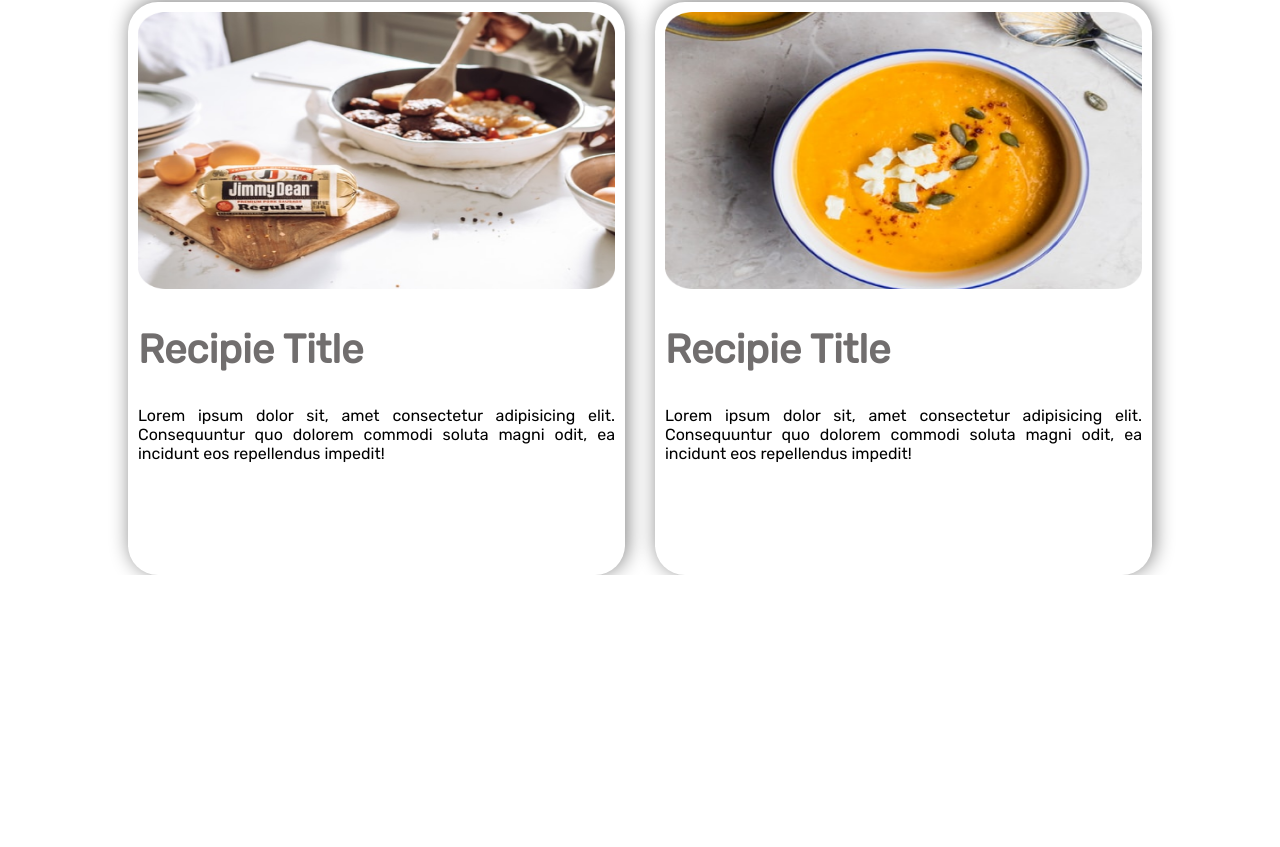
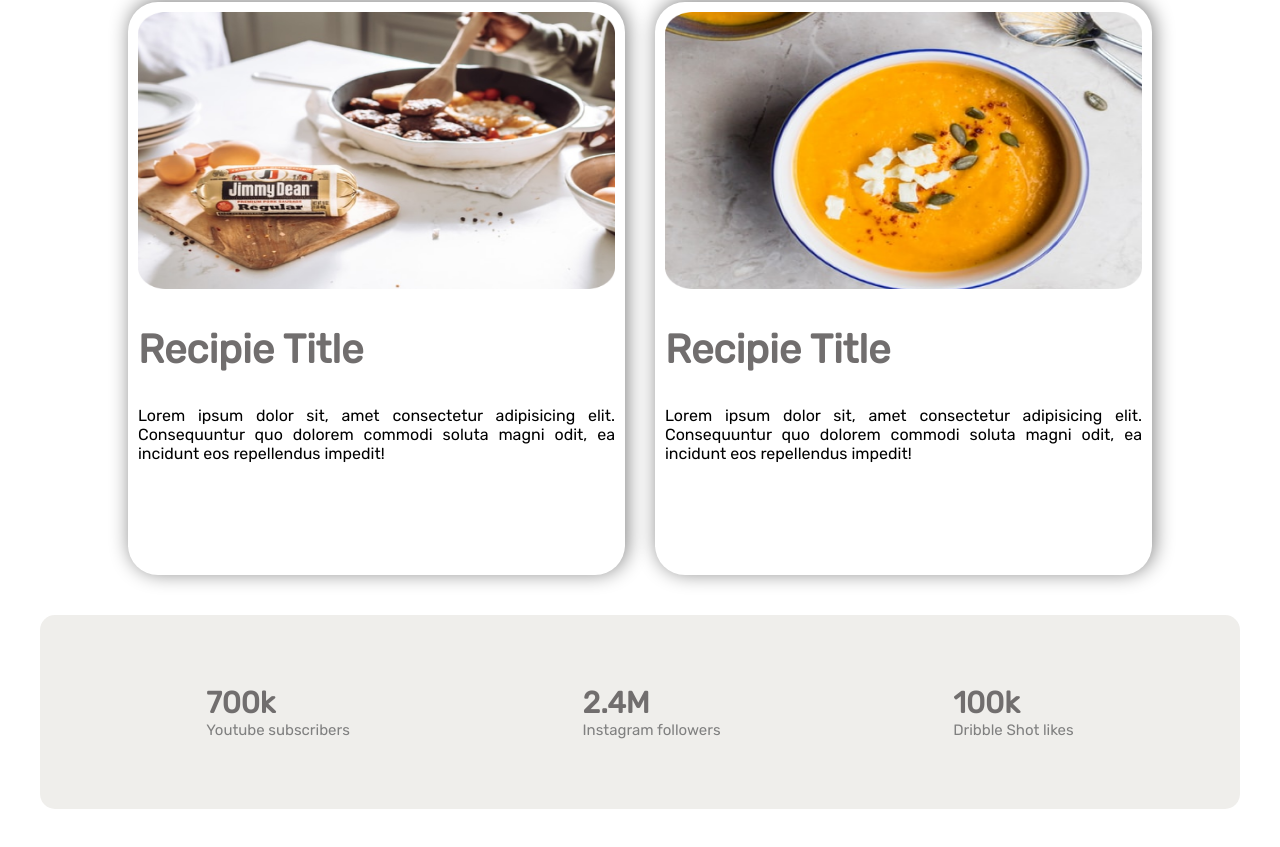
Before and after one commit to LutforShuvo/healthy-web, a plain HTML site: page index.html in a window 1280 px wide. Shown: the part 1740-2587 px from the top of the page. Before the commit the page ends 2315 px from the top, so only its background shows below. Drawn offline with Linux system fonts and the light colour scheme.

Commit message:
count added

```diff
--- a/index.html
+++ b/index.html
@@ -54,5 +54,25 @@
             </div>
         </div>
     </section>
+    <section class="count">
+        <div class="youtube count-content-size">
+            <h1 class="count-head">700k</h1>
+            <p class="count-sub-text">
+                Youtube subscribers
+            </p>
+        </div>
+        <div class="insta count-content-size">
+            <h1 class="count-head">2.4M</h1>
+            <p class="count-sub-text">
+                Instagram followers
+            </p>
+        </div>
+        <div class="dribble-shot count-content-size">
+            <h1 class="count-head">100k</h1>
+            <p class="count-sub-text">
+                Dribble Shot likes
+            </p>
+        </div>
+    </section>
 </body>
 </html>
--- a/style.css
+++ b/style.css
@@ -98,7 +98,7 @@ h2{
     height: 50%;
 }
 .my-recipies-first-image{
-    width: 40%;
+    width: 50%;
     height: auto;
     margin: 0 15px 0 10%;
     padding: 10px;
@@ -108,7 +108,7 @@ h2{
     /* border: 5px solid black; */
 }
 .my-recipies-second-image{
-    width: 40%;
+    width: 50%;
     height: auto;
     margin: 0 10% 0 15px;
     padding: 10px;
@@ -116,3 +116,30 @@ h2{
     border-radius: 30px;
     text-align: justify;
 }
+/* count section start */
+.count{
+    display: flex;
+    margin: 40px;
+    justify-content: center;
+    background-color: rgb(239, 238, 235);
+    border-radius: 15px;
+    padding: 20px 50px;
+}
+.count-head{
+    font-size: 30px;
+    color: #716e6e;
+
+}
+.count-sub-text{
+    color:gray;
+    opacity: o.9;
+    margin: 0;
+    font-size: 15px;
+}
+.count-content-size{
+    margin: 0;
+    margin: auto;
+    padding: 50px;
+
+
+}
```
